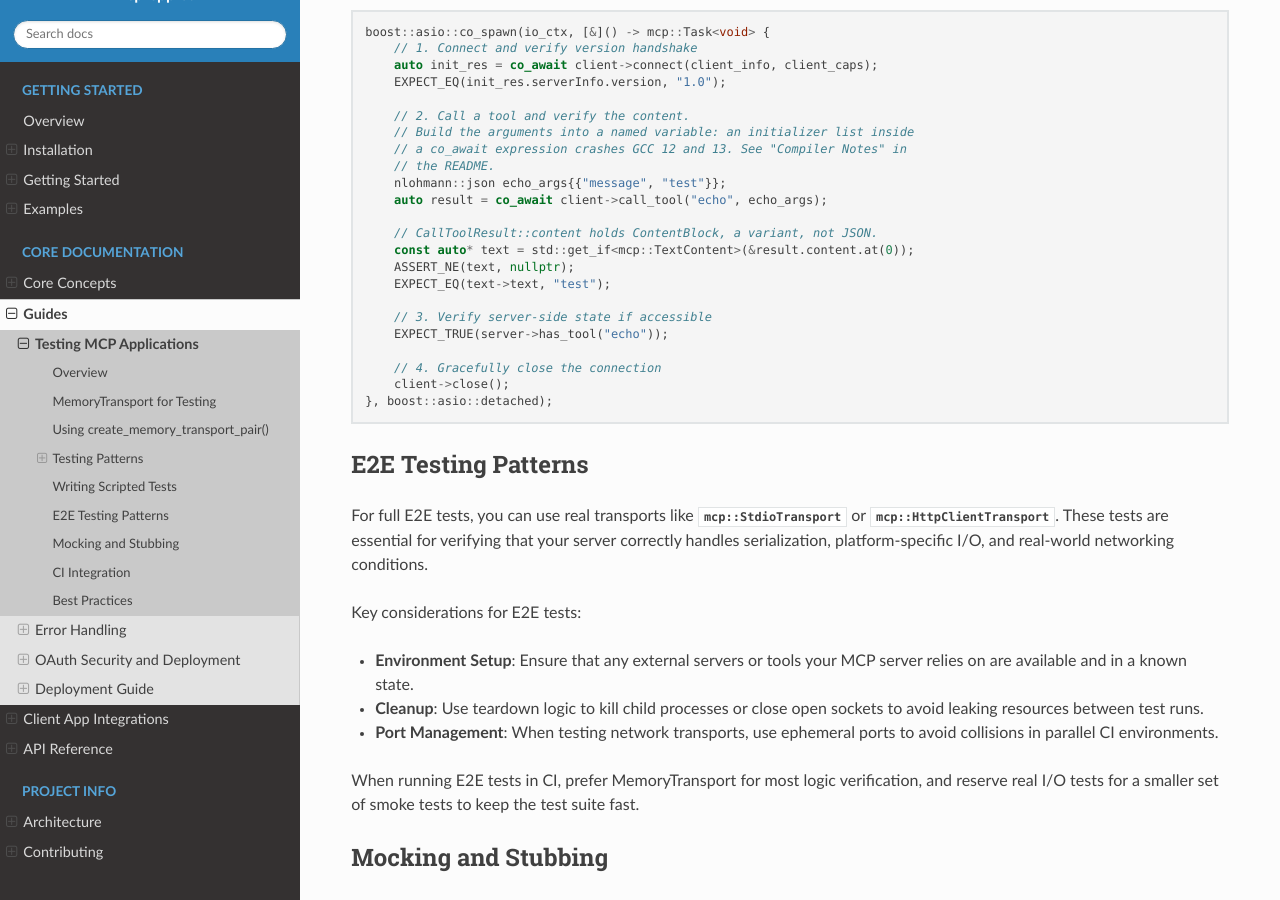
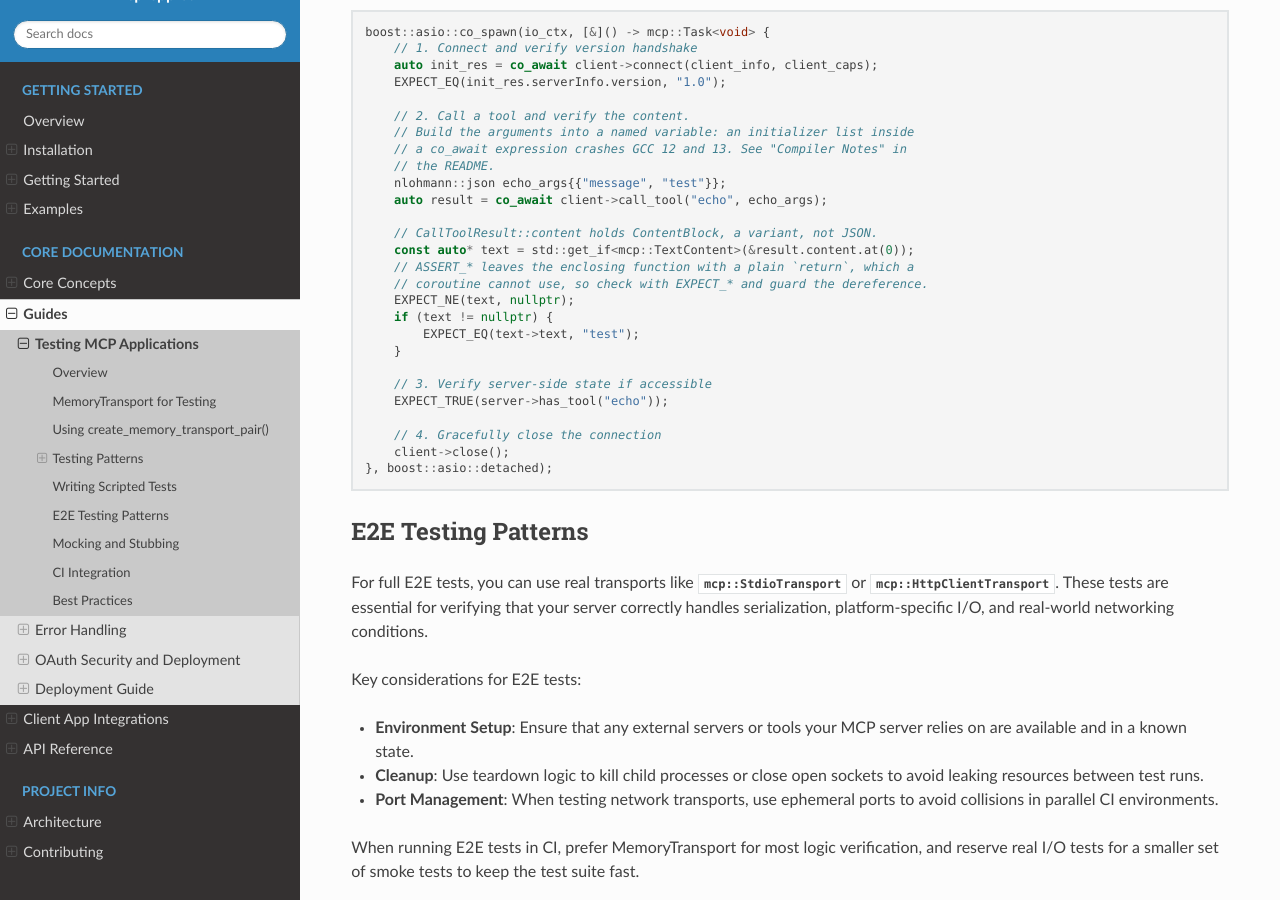
Before and after one commit to yurirocha15/mcp-cpp-sdk, a Sphinx documentation site: the page built from docs/guides/testing.rst, in a window 1280 px wide and 900 px high, scrolled down 2030 px. Built offline with Sphinx 7.4.7 and the Read the Docs theme 3.1.0, drawn with Linux system fonts in a browser that asks for light colours.

Commit message:
docs: avoid ASSERT_NE inside the testing guide's coroutine example

```diff
--- a/docs/guides/testing.rst
+++ b/docs/guides/testing.rst
@@ -87,8 +87,12 @@ When writing scripted tests, consider the following:
 
         // CallToolResult::content holds ContentBlock, a variant, not JSON.
         const auto* text = std::get_if<mcp::TextContent>(&result.content.at(0));
-        ASSERT_NE(text, nullptr);
-        EXPECT_EQ(text->text, "test");
+        // ASSERT_* leaves the enclosing function with a plain `return`, which a
+        // coroutine cannot use, so check with EXPECT_* and guard the dereference.
+        EXPECT_NE(text, nullptr);
+        if (text != nullptr) {
+            EXPECT_EQ(text->text, "test");
+        }
 
         // 3. Verify server-side state if accessible
         EXPECT_TRUE(server->has_tool("echo"));
```
